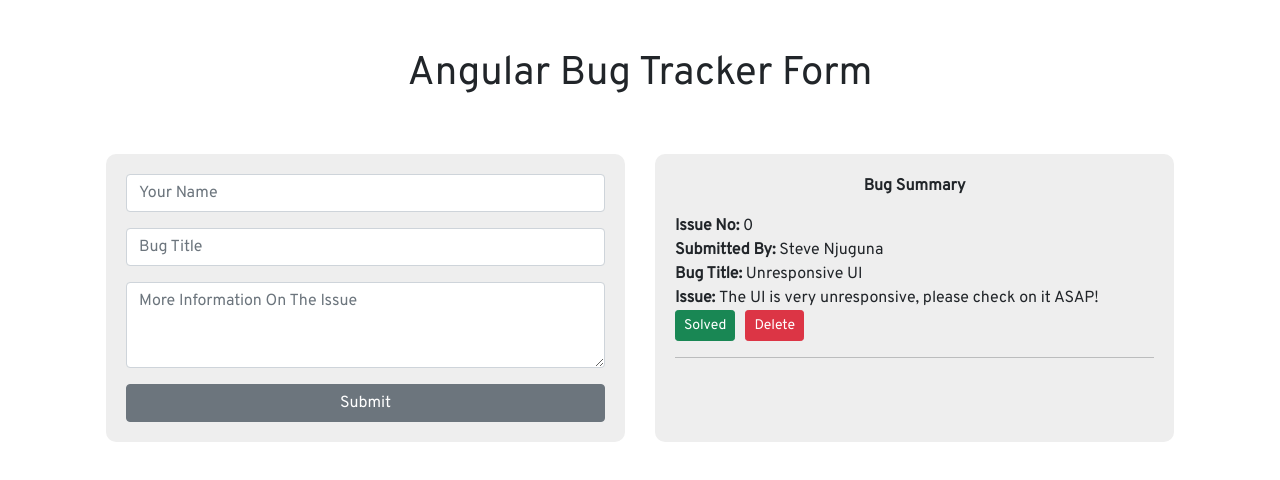
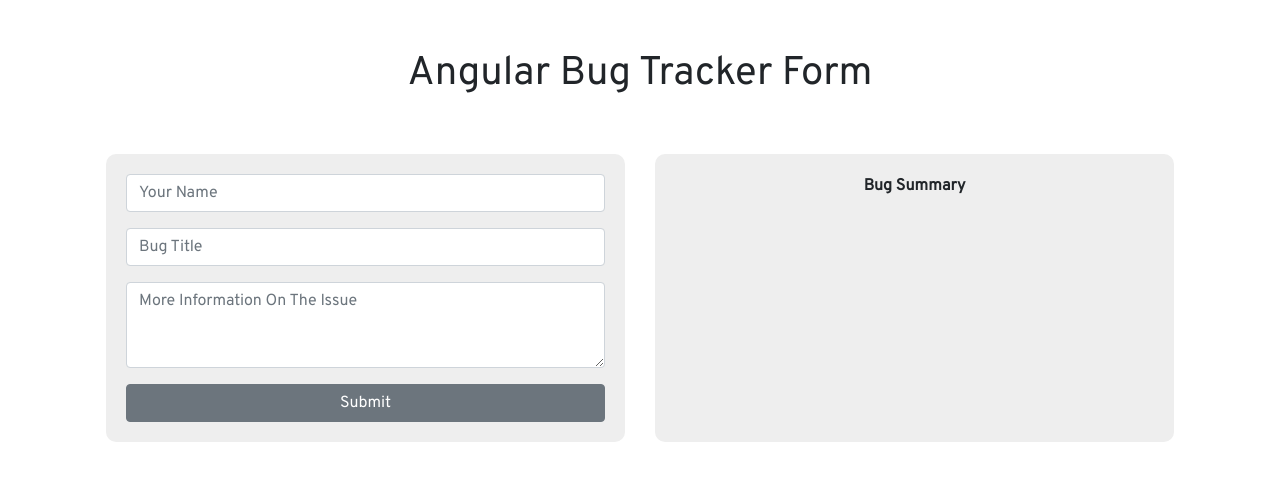
Before and after one commit to steve-njuguna-k/Bug-Tracker-Form, an Angular app: page / in a window 1280 px wide. Shown: the top 480 px of the page. Built offline with nearby package versions, Linux system fonts and the light colour scheme.

Commit message:
Added submission functionality to form

```diff
--- a/src/app/components/bug-form/bug-form.component.html
+++ b/src/app/components/bug-form/bug-form.component.html
@@ -1,15 +1,15 @@
 <div class="container p-5 bugInfo">
     <div class="row">
         <div class="col column-1">
-            <form>
+            <form (submit)="addBugIssue()">
             <div class="mb-3">
-                <input type="text" class="form-control" id="exampleInputEmail1" aria-describedby="nameHelp" placeholder="Your Name">
+                <input type="text" class="form-control" name="inputName" placeholder="Your Name" [(ngModel)]="inputName" required>
             </div>
             <div class="mb-3">
-                <input type="text" class="form-control" id="exampleInputEmail1" aria-describedby="bugtitleHelp" placeholder="Bug Title">
+                <input type="text" class="form-control" name="inputBugTitle" placeholder="Bug Title" [(ngModel)]="inputBugTitle" required>
             </div>
             <div class="mb-3">
-                <textarea class="form-control" id="exampleFormControlTextarea1" rows="3" placeholder="More Information On The Issue"></textarea>
+                <textarea class="form-control" rows="3" name= "inputBugInfo" placeholder="More Information On The Issue" [(ngModel)]="inputBugInfo" required></textarea>
             </div>
             <div class="d-grid gap-2">
                 <button type="submit" class="btn btn-secondary">Submit</button>
@@ -21,7 +21,7 @@
             <div *ngFor="let bugs of bugInfo; let i = index;" class="bugs {{(bugs.completed ? 'done' : '')}}">
                 <div class="id"><b>Issue No: </b>{{i}}</div>
                 <div class="name"><b>Submitted By: </b>{{bugs.name}}</div>
-                <div class="status"><b>Status: </b>{{bugs.status}}</div>
+                <div class="status"><b>Status: </b>Solved</div>
                 <div class="bugTitle"><b>Bug Title: </b>{{bugs.bugTitle}}</div>
                 <div class="content"><b>Issue: </b>{{bugs.content}}</div>
                 <button type="button" class="btn btn-success btn-sm" (click)="toggleResolved(i)">Solved</button>
--- a/src/app/components/bug-form/bug-form.component.ts
+++ b/src/app/components/bug-form/bug-form.component.ts
@@ -1,5 +1,5 @@
 import { Component, OnInit } from '@angular/core';
-import { BugInfo } from 'src/app/models/BugInfo';
+import { bugInfo } from 'src/app/models/BugInfo';
 
 @Component({
   selector: 'app-bug-form',
@@ -8,20 +8,29 @@
 })
 export class BugFormComponent implements OnInit {
 
-  bugInfo: BugInfo[] = [];
+  public bugInfo:bugInfo[] = [];
+
+  inputName:string = "";
+  inputBugTitle:string = "";
+  inputBugInfo:string = "";
 
   constructor() { }
 
   ngOnInit(): void {
-    this.bugInfo = [
-      {
-        name:"Steve Njuguna",
-        status: "Solved",
-        bugTitle:"Unresponsive UI",
-        content:"The UI is very unresponsive, please check on it ASAP!",
-        completed:false
-      }
-    ]
+    this.bugInfo = []
+  }
+
+  addBugIssue() {
+    this.bugInfo.push({
+      name: this.inputName,
+      bugTitle: this.inputBugTitle,
+      content: this.inputBugInfo,
+      completed:false
+    });
+
+    this.inputName = "";
+    this.inputBugTitle = "";
+    this.inputBugInfo = "";
   }
 
   toggleResolved (id:number) {
--- a/src/app/models/BugInfo.ts
+++ b/src/app/models/BugInfo.ts
@@ -1,6 +1,5 @@
-export class BugInfo{
+export class bugInfo{
     name: string = "";
-    status: string = "";
     bugTitle: string = "";
     content: string = "";
     completed: boolean = false;
```
